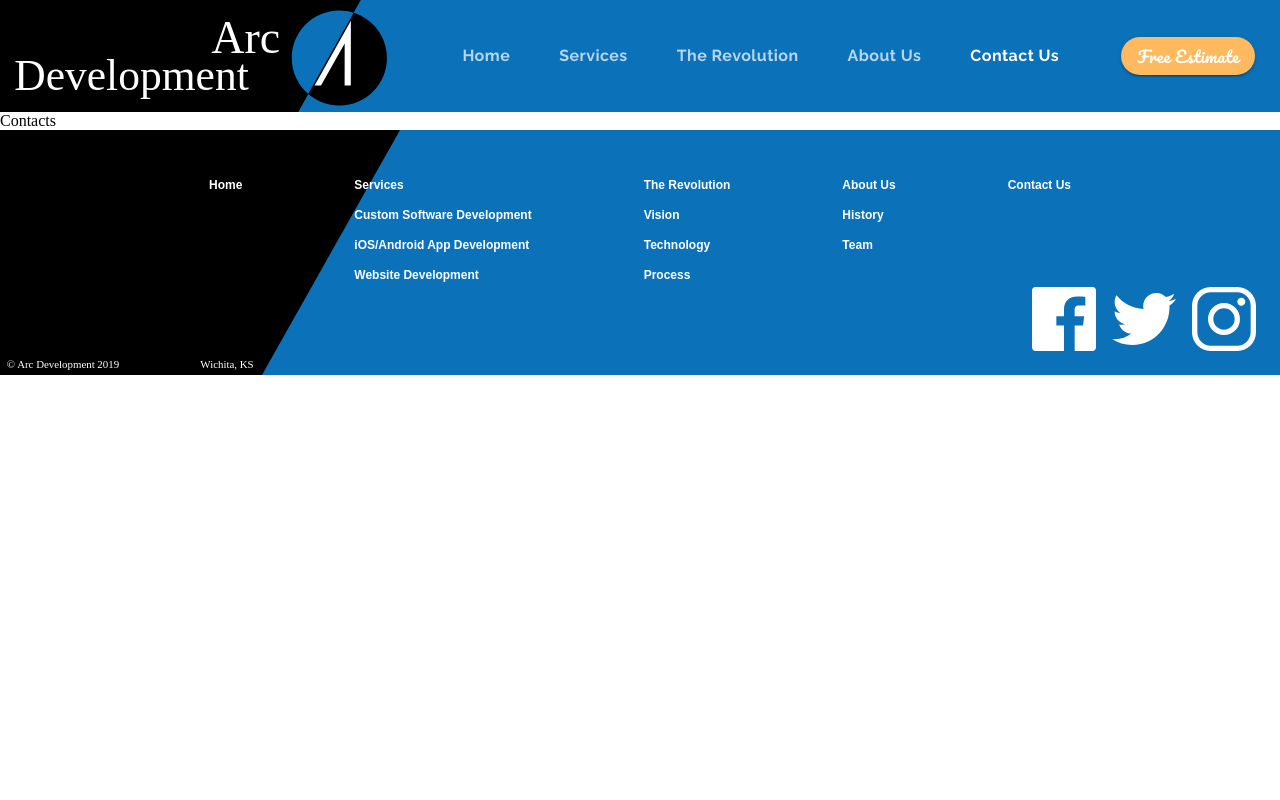
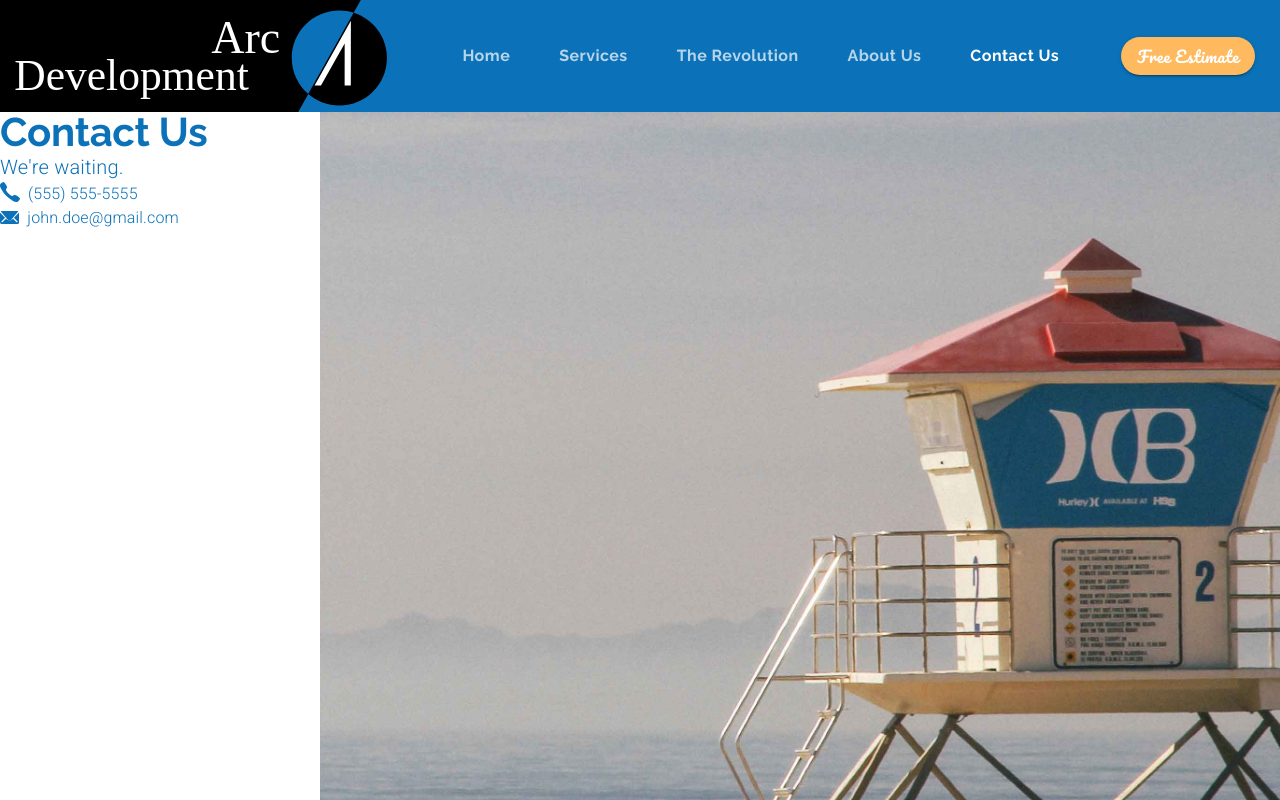
Before and after one commit to nikhil-shrestha/material-ui-reactjs, a React (Create React App) app: page /contact in a window 1280 px wide. Shown: the top 800 px of the page. Built offline with nearby package versions, Linux system fonts and the light colour scheme.

Commit message:
setting up contact page

```diff
--- a/src/components/App.js
+++ b/src/components/App.js
@@ -12,6 +12,7 @@ import MobileApps from './MobileApps';
 import Websites from './Websites';
 import Revolution from './Revolution';
 import About from './About';
+import Contact from './Contact';
 
 function App() {
   const [value, setValue] = useState(0);
@@ -103,7 +104,17 @@ function App() {
               />
             )}
           />
-          <Route exact path="/contact" component={() => <div>Contacts</div>} />
+          <Route
+            exact
+            path="/contact"
+            render={props => (
+              <Contact
+                setValue={setValue}
+                setSelectedIndex={setSelectedIndex}
+                {...props}
+              />
+            )}
+          />
           <Route
             exact
             path="/estimate"
--- /dev/null
+++ b/src/components/Contact.js
@@ -0,0 +1,78 @@
+import React from 'react';
+import { Link } from 'react-router-dom';
+import { makeStyles, useTheme } from '@material-ui/core/styles';
+import useMediaQuery from '@material-ui/core/useMediaQuery';
+import Grid from '@material-ui/core/Grid';
+import Typography from '@material-ui/core/Typography';
+import Button from '@material-ui/core/Button';
+import TextField from '@material-ui/core/TextField';
+
+import background from '../assets/background.jpg';
+import phoneIcon from '../assets/phone.svg';
+import emailIcon from '../assets/email.svg';
+
+const useStyles = makeStyles(theme => ({
+  background: {
+    backgroundImage: `url(${background})`,
+    backgroundPosition: 'center',
+    backgroundSize: 'cover',
+    backgroundRepeat: 'no-repeat',
+    height: '60em'
+  }
+}));
+
+const Contact = () => {
+  const classes = useStyles();
+  const theme = useTheme();
+  return (
+    <Grid container>
+      <Grid item container direction="column" lg={3}>
+        <Grid item>
+          <Typography variant="h2" style={{ lineHeight: 1 }}>
+            Contact Us
+          </Typography>
+          <Typography
+            variant="body1"
+            style={{ color: theme.palette.common.blue }}
+          >
+            We're waiting.
+          </Typography>
+        </Grid>
+        <Grid item container>
+          <Grid item>
+            <img src={phoneIcon} alt="phone" style={{ marginRight: '0.5em' }} />
+          </Grid>
+          <Grid item>
+            <Typography
+              variant="body1"
+              style={{ color: theme.palette.common.blue, fontSize: '1rem' }}
+            >
+              (555) 555-5555
+            </Typography>
+          </Grid>
+        </Grid>
+
+        <Grid item container>
+          <Grid item>
+            <img
+              src={emailIcon}
+              alt="envelope"
+              style={{ marginRight: '0.5em', verticalAlign: 'bottom' }}
+            />
+          </Grid>
+          <Grid item>
+            <Typography
+              variant="body1"
+              style={{ color: theme.palette.common.blue, fontSize: '1rem' }}
+            >
+              john.doe@gmail.com
+            </Typography>
+          </Grid>
+        </Grid>
+      </Grid>
+      <Grid item container className={classes.background} lg={9}></Grid>
+    </Grid>
+  );
+};
+
+export default Contact;
```
